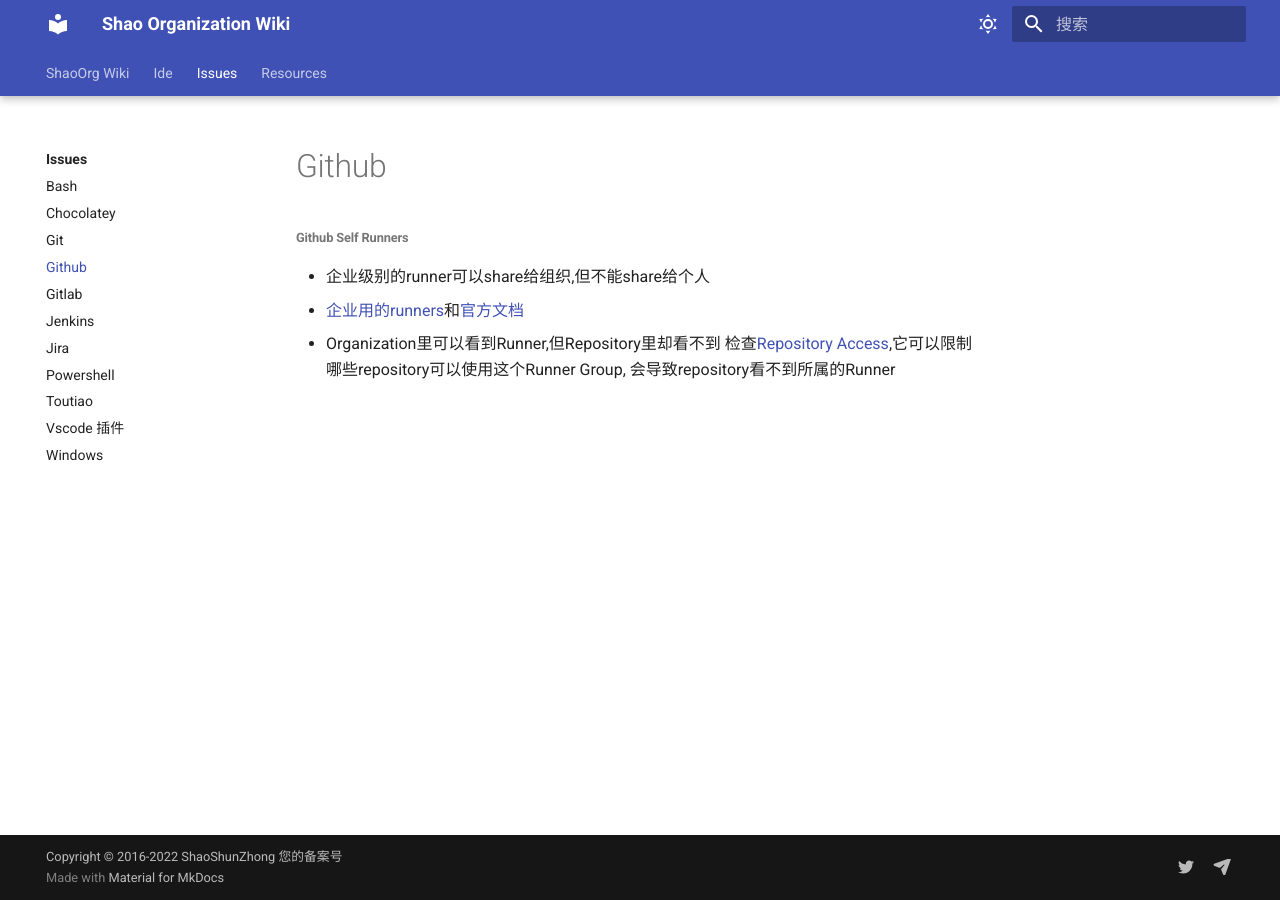
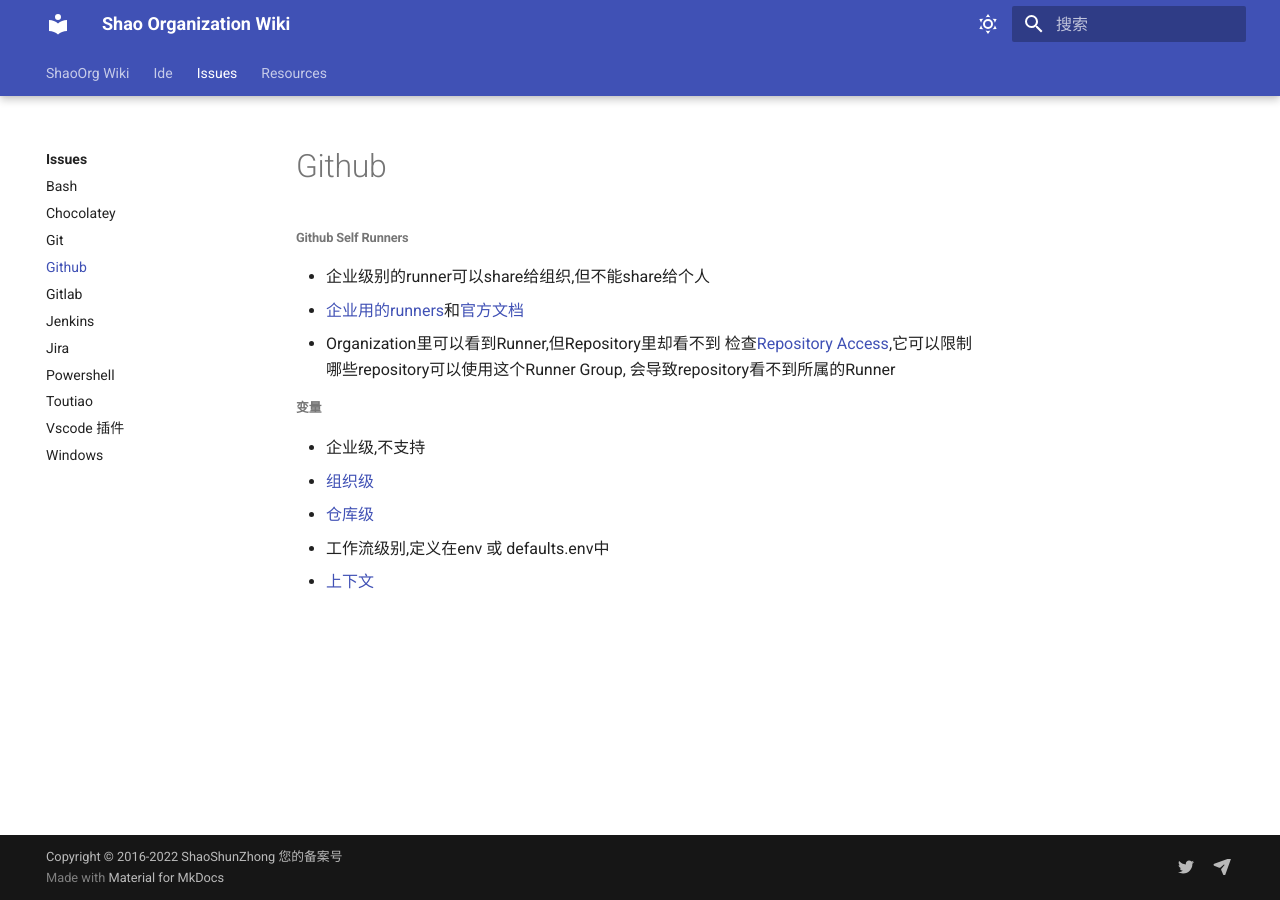
Before and after one commit to ShaoOrg/bulletin, an MkDocs documentation site: the page built from docs/issues/github.md, in a window 1280 px wide. Built offline with MkDocs 1.6.1 and Material for MkDocs 9.7.7, drawn with Linux system fonts in a browser that asks for light colours.

Commit message:
NOCR: committed by shell from SSZ-JOB

```diff
--- a/docs/issues/github.md
+++ b/docs/issues/github.md
@@ -4,3 +4,9 @@
 - [企业用的runners](https://github.shao.sh/enterprises/ssz/settings/actions/runners)和[官方文档](https://docs.github.com/zh/enterprise-server@3.14/actions/hosting-your-own-runners/managing-self-hosted-runners/adding-self-hosted-runners)
 - Organization里可以看到Runner,但Repository里却看不到
 检查[Repository Access](https://github.shao.sh/organizations/SszOrg/settings/actions/runner-groups/3),它可以限制哪些repository可以使用这个Runner Group, 会导致repository看不到所属的Runner
+###### 变量
+- 企业级,不支持
+- [组织级](https://github.shao.sh/organizations/SszOrg/settings/variables/actions)
+- [仓库级](https://github.shao.sh/SszOrg/ci-cd-demo/settings/environments/23313/edit)
+- 工作流级别,定义在env 或 defaults.env中
+- [上下文](https://docs.github.com/zh/enterprise-server@3.14/actions/writing-workflows/choosing-what-your-workflow-does/accessing-contextual-information-about-workflow-runs#vars-context)
```
Also changed, not shown: docs/issues/gitlab.md (+5 -0 lines), docs/tips/drawio/github.drawio.svg (added), 8 other files.
